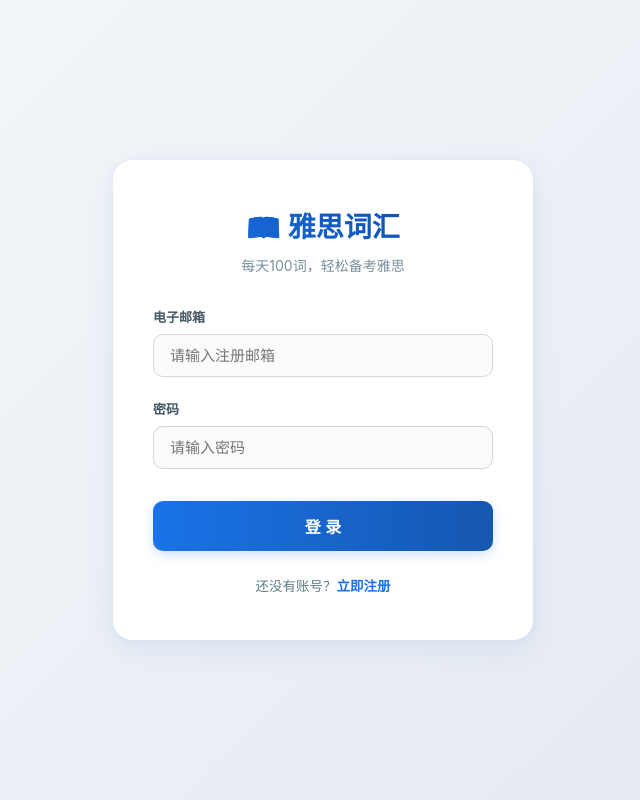
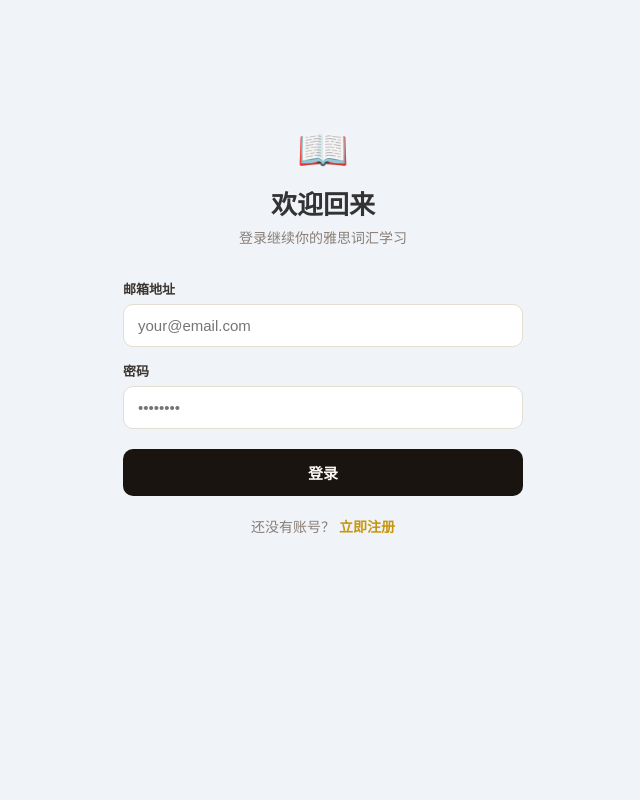
Before and after one commit to pandorauuu/word, a Flask app: page /login in a window 1280 px wide. Shown: the whole page, without its empty margins (317-957 px from the left). Run offline with Flask 3, Linux system fonts and the light colour scheme.

Commit message:
Update login.html

```diff
--- a/templates/login.html
+++ b/templates/login.html
@@ -1,140 +1,60 @@
-<!DOCTYPE html>
-<html lang="zh-CN">
-<head>
-    <meta charset="UTF-8">
-    <meta name="viewport" content="width=device-width, initial-scale=1.0">
-    <title>登录 - 雅思词汇</title>
-    <style>
-        body {
-            font-family: -apple-system, BlinkMacSystemFont, "Segoe UI", Roboto, sans-serif;
-            min-height: 100vh;
-            display: flex;
-            align-items: center;
-            justify-content: center;
-            background: linear-gradient(135deg, #f5f7fa 0%, #e4e8f0 100%);
-            margin: 0;
-            padding: 20px;
-            box-sizing: border-box;
-        }
-        .auth-card {
-            background: #ffffff;
-            border-radius: 20px;
-            box-shadow: 0 10px 30px rgba(26, 115, 232, 0.08), 0 1px 8px rgba(0, 0, 0, 0.04);
-            padding: 45px 40px;
-            width: 100%;
-            max-width: 420px;
-            box-sizing: border-box;
-            text-align: center;
-        }
-        .auth-card h1 {
-            font-size: 28px;
-            font-weight: 700;
-            background: linear-gradient(45deg, #1a73e8, #0d47a1);
-            -webkit-background-clip: text;
-            -webkit-text-fill-color: transparent;
-            margin: 0 0 10px 0;
-        }
-        .auth-card .subtitle {
-            color: #78909c;
-            font-size: 14px;
-            margin: 0 0 32px 0;
-        }
-        .form-group {
-            margin-bottom: 22px;
-            text-align: left;
-        }
-        .form-group label {
-            display: block;
-            font-size: 13px;
-            color: #455a64;
-            margin-bottom: 8px;
-            font-weight: 600;
-        }
-        .form-control {
-            width: 100%;
-            padding: 12px 16px;
-            border: 1.5px solid #cfd8dc;
-            border-radius: 10px;
-            font-size: 15px;
-            outline: none;
-            color: #263238;
-            background-color: #fbfbfb;
-            transition: all 0.25s ease;
-            box-sizing: border-box;
-        }
-        /* ✨ 蓝色呼吸灯效果 */
-        .form-control:focus {
-            border-color: #1a73e8;
-            background-color: #fff;
-            box-shadow: 0 0 0 4px rgba(26, 115, 232, 0.15);
-        }
-        .btn-block {
-            width: 100%;
-            padding: 13px;
-            font-size: 16px;
-            font-weight: 600;
-            color: #fff;
-            background: linear-gradient(90deg, #1a73e8, #1557b0);
-            border: none;
-            border-radius: 10px;
-            margin-top: 10px;
-            cursor: pointer;
-            box-shadow: 0 4px 12px rgba(26, 115, 232, 0.2);
-            transition: all 0.25s ease;
-        }
-        .btn-block:hover {
-            background: linear-gradient(90deg, #1557b0, #0d47a1);
-        }
-        .auth-footer {
-            margin-top: 24px;
-            font-size: 13.5px;
-            color: #607d8b;
-        }
-        .auth-footer a { color: #1a73e8; text-decoration: none; font-weight: 600; }
-        .alert {
-            padding: 12px 16px;
-            border-radius: 10px;
-            font-size: 14px;
-            background-color: #fce8e6;
-            color: #c5221f;
-            border: 1px solid #fad2cf;
-            margin-bottom: 24px;
-            text-align: left;
-        }
-    </style>
-</head>
-<body>
+{% extends 'base.html' %}
+{% block title %}登录{% endblock %}
+{% block content %}
+<div style="min-height:80vh;display:flex;align-items:center;justify-content:center;padding:20px;">
+  <div style="width:100%;max-width:400px;">
+    <div style="text-align:center;margin-bottom:32px;">
+      <div style="font-size:42px;margin-bottom:10px;">📖</div>
+      <h2 style="font-size:26px;font-weight:700;margin-bottom:6px;">欢迎回来</h2>
+      <p style="color:#8a7e76;font-size:14px;">登录继续你的雅思词汇学习</p>
+    </div>
 
-<div class="auth-card">
-    <h1>📖 雅思词汇</h1>
-    <p class="subtitle">每天100词，轻松备考雅思</p>
-
-    {% with messages = get_flashed_messages() %}
-      {% if messages %}
-        {% for message in messages %}
-          <div class="alert">⚠️ {{ message }}</div>
-        {% endfor %}
-      {% endif %}
+    {% with messages = get_flashed_messages(with_categories=true) %}
+      {% for category, message in messages %}
+        <div style="padding:10px 14px;border-radius:8px;margin-bottom:14px;font-size:14px;
+                    background:{% if category=='danger' %}#fdecea{% elif category=='warning' %}#fef9e7{% else %}#eafaf1{% endif %};
+                    color:{% if category=='danger' %}#c0392b{% elif category=='warning' %}#9a7d0a{% else %}#27ae60{% endif %};
+                    border:1px solid {% if category=='danger' %}#f5c6cb{% elif category=='warning' %}#f9e79f{% else %}#a9dfbf{% endif %};">
+          {{ message }}
+        </div>
+      {% endfor %}
     {% endwith %}
 
     <form method="POST" action="/login">
-        <div class="form-group">
-            <label>电子邮箱</label>
-            <input type="email" name="email" class="form-control" placeholder="请输入注册邮箱" required autocomplete="email">
-        </div>
+      <div style="margin-bottom:14px;">
+        <label style="display:block;font-size:13px;font-weight:600;margin-bottom:6px;color:#3d3530;">
+          邮箱地址
+        </label>
+        <input type="email" name="email" placeholder="your@email.com"
+               required autocomplete="email"
+               style="width:100%;padding:12px 14px;border:1.5px solid #e4ddd2;
+                      border-radius:10px;font-size:15px;background:#fff;
+                      color:#1a1410;outline:none;">
+      </div>
 
-        <div class="form-group">
-            <label>密码</label>
-            <input type="password" name="password" class="form-control" placeholder="请输入密码" required autocomplete="current-password">
-        </div>
+      <div style="margin-bottom:20px;">
+        <label style="display:block;font-size:13px;font-weight:600;margin-bottom:6px;color:#3d3530;">
+          密码
+        </label>
+        <input type="password" name="password" placeholder="••••••••"
+               required autocomplete="current-password"
+               style="width:100%;padding:12px 14px;border:1.5px solid #e4ddd2;
+                      border-radius:10px;font-size:15px;background:#fff;
+                      color:#1a1410;outline:none;">
+      </div>
 
-        <button type="submit" class="btn btn-block">登 录</button>
+      <button type="submit"
+              style="width:100%;padding:13px;border-radius:10px;border:none;
+                     background:#1a1410;color:#faf7f2;font-size:15px;font-weight:700;
+                     cursor:pointer;">
+        登录
+      </button>
     </form>
 
-    <div class="auth-footer">
-        还没有账号？<a href="/register">立即注册</a>
-    </div>
+    <p style="text-align:center;margin-top:20px;font-size:14px;color:#8a7e76;">
+      还没有账号？
+      <a href="/register" style="color:#c8960c;font-weight:600;text-decoration:none;">立即注册</a>
+    </p>
+  </div>
 </div>
-
-</body>
-</html>
+{% endblock %}
```
